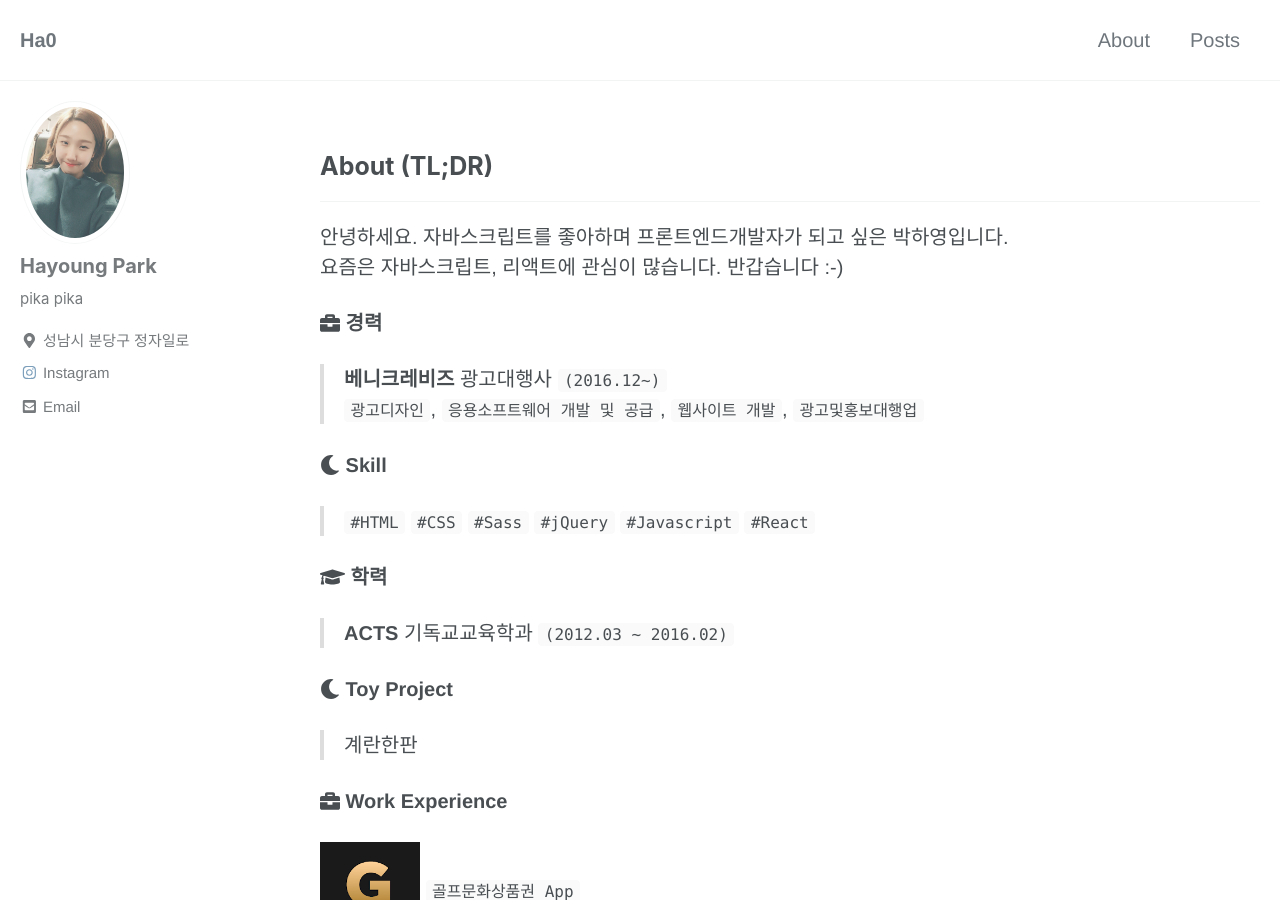
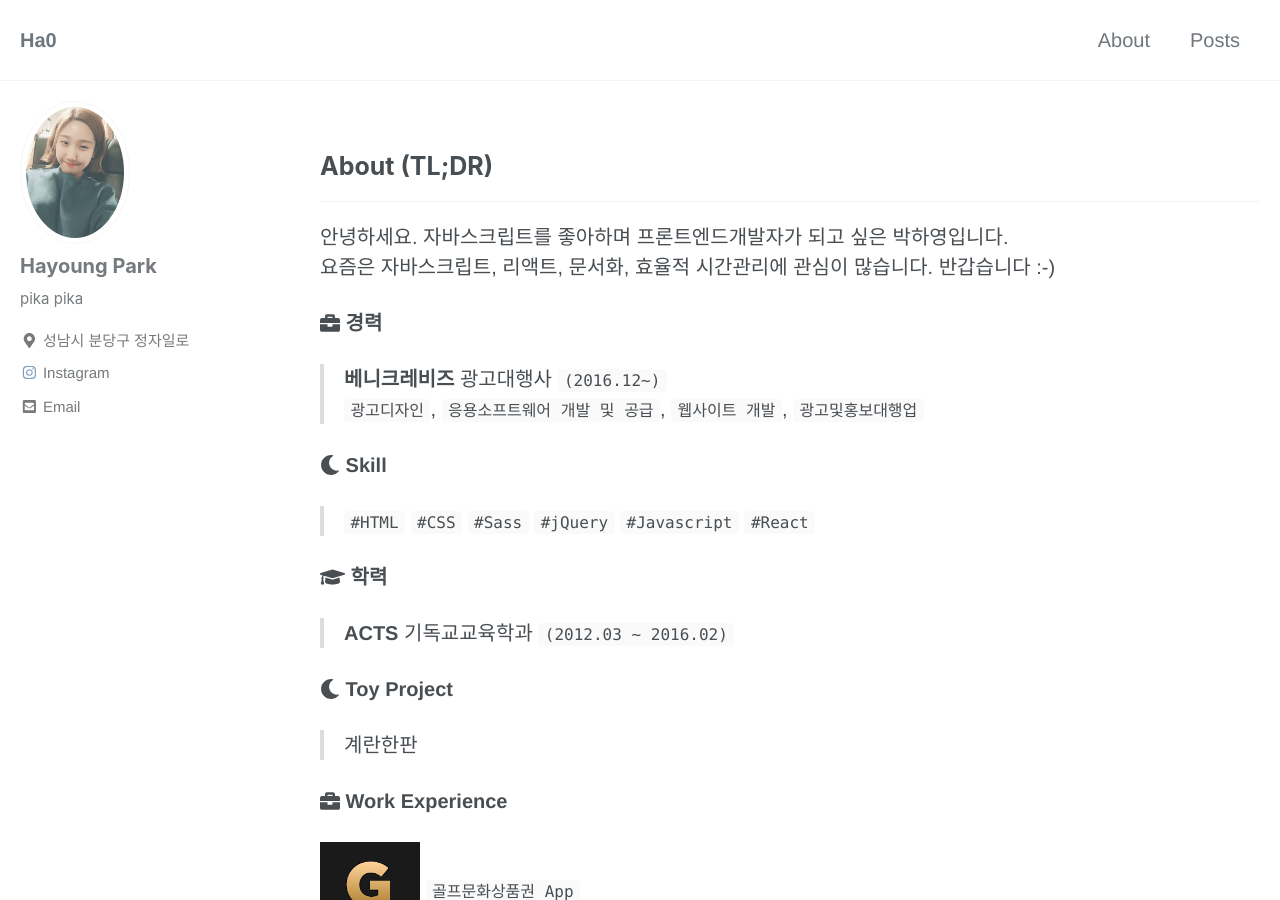
Before and after one commit to ha0ha0/ha0ha0.github.io, a Jekyll site: the page built from index.md, in a window 1280 px wide and 900 px high. Built offline with Jekyll 4.4.1, drawn with Linux system fonts in a browser that asks for light colours; cached includes are drawn as plain includes; nearby versions of some CDN libraries; some web fonts are replaced.

Commit message:
index self introduction modify

```diff
--- a/index.md
+++ b/index.md
@@ -12,7 +12,7 @@ client-logo:
 ## About (TL;DR)
 ---
 안녕하세요. 자바스크립트를 좋아하며 프론트엔드개발자가 되고 싶은 박하영입니다.<br/>
-요즘은 자바스크립트, 리액트에 관심이 많습니다. 반갑습니다 :-)
+요즘은 자바스크립트, 리액트, 문서화, 효율적 시간관리에 관심이 많습니다. 반갑습니다 :-)
 
 <i class="fa fa-briefcase fa-1x"></i> **경력**
 >  **베니크레비즈** 광고대행사 `(2016.12~)`
```
